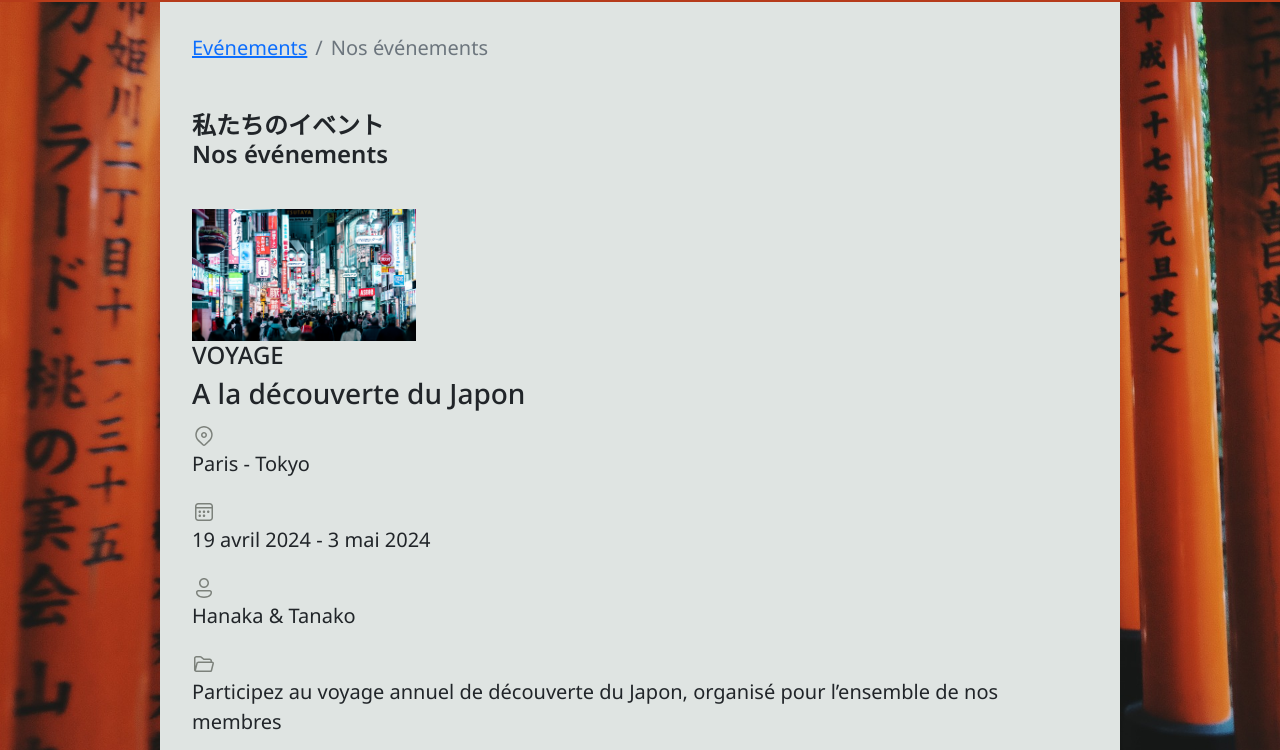
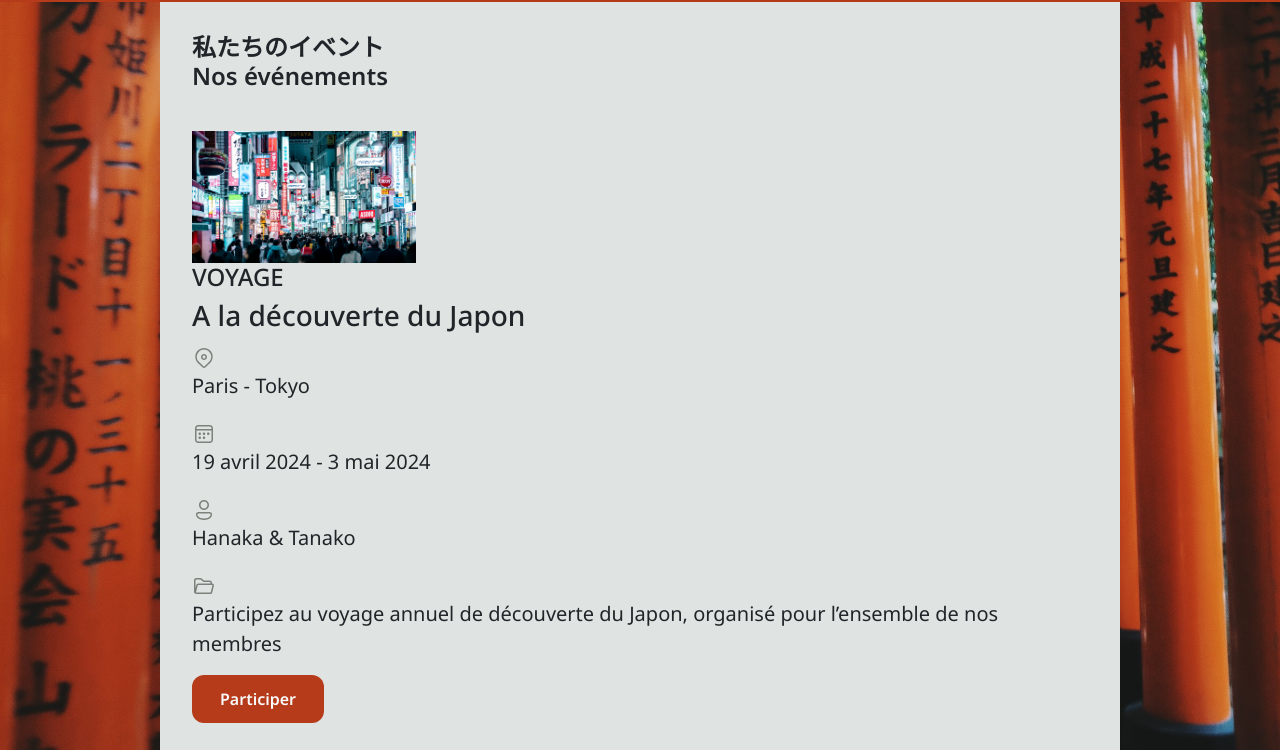
Before and after one commit to ManonGorasso/Association-GaKu, a plain HTML site: page evenements.html in a window 1280 px wide. Shown: the part 84-834 px from the top of the page. Drawn offline with Linux system fonts and the light colour scheme.

Commit message:
Retrait breadcrumb inutiles

```diff
--- a/evenements.html
+++ b/evenements.html
@@ -64,14 +64,6 @@
     </header>
 
     <main class="bg-light-green">
-        <!-- Fil d'Ariane -->
-        <nav aria-label="breadcrumb" class="fil-ariane">
-            <ol class="breadcrumb">
-                <li class="breadcrumb-item"><a href="./evenements.html">Evénements</a></li>
-                <li class="breadcrumb-item active" aria-current="page">Nos événements</li>
-            </ol>
-        </nav>
-
         <h1>私たちのイベント</br>Nos événements</h1>
 
         <!--Structure carte événement-->
```
Also changed, not shown: a-propos.html (+0 -7 lines), contact.html (+0 -7 lines).
